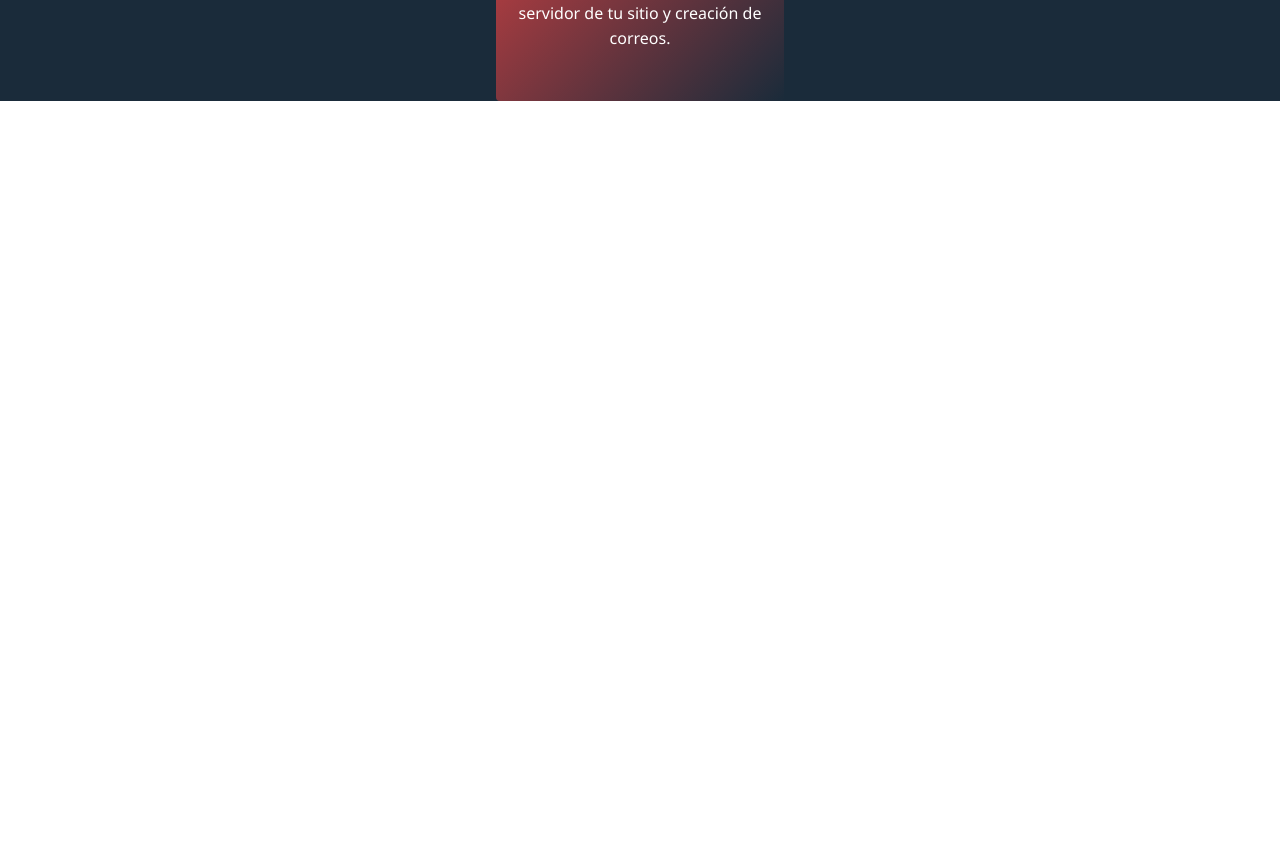
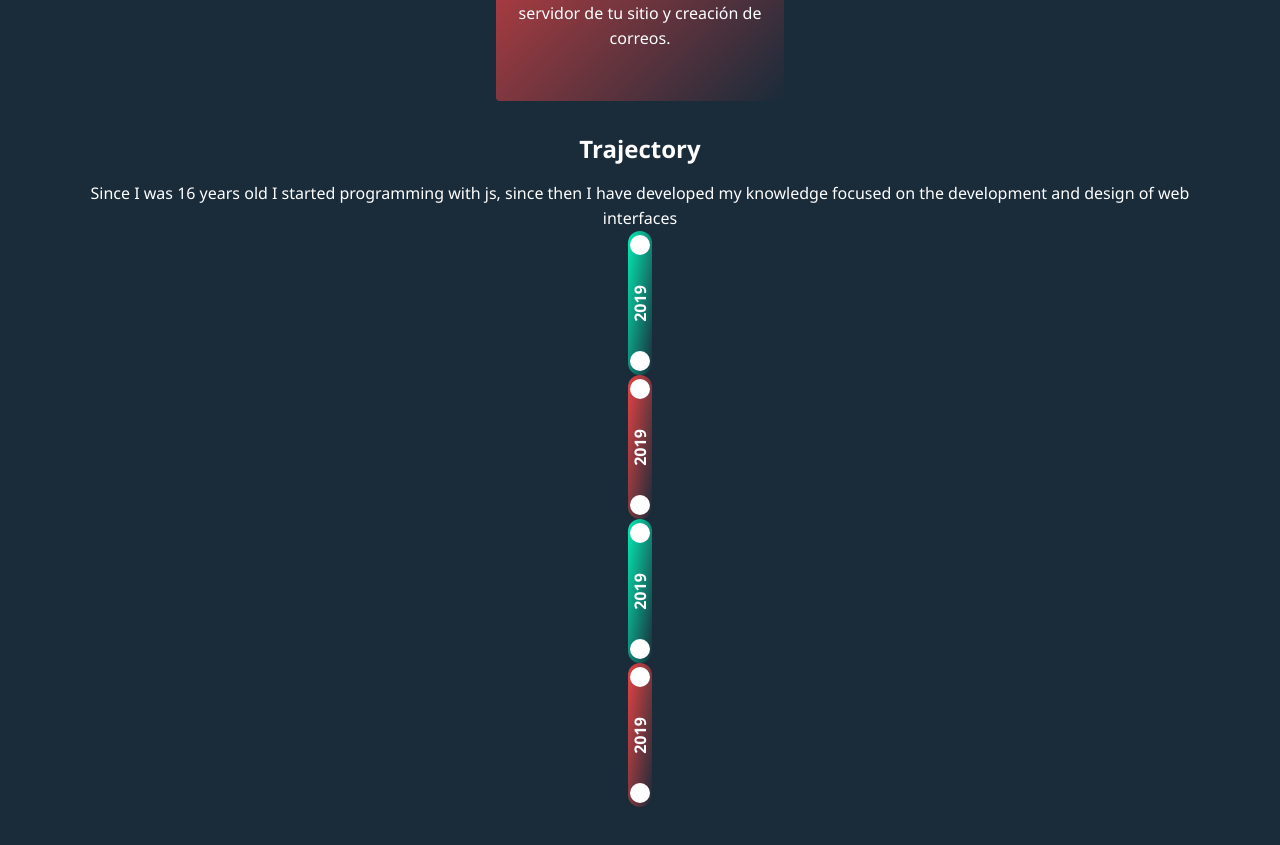
Before and after one commit to jesusrpd/Briefcase, a Next.js app: page / in a window 1280 px wide. Shown: the part 2747-3592 px from the top of the page. Before the commit the page ends 2864 px from the top, so only its background shows below. Built offline with nearby package versions, Linux system fonts and the light colour scheme.

Commit message:
mapa de trajectoria casi termiando

```diff
--- /dev/null
+++ b/components/MapTrajectory.jsx
@@ -0,0 +1,12 @@
+import Year from "./Year";
+
+export default function MapTrajectory () {
+  return(
+    <div className="">
+      <Year year="2019" color="green"/>
+      <Year year="2019" color="red"/>
+      <Year year="2019" color="green"/>
+      <Year year="2019" color="red"/>
+    </div>
+  )
+}
--- /dev/null
+++ b/components/Trajectory.jsx
@@ -0,0 +1,11 @@
+import MapTrajectory from "./MapTrajectory";
+
+export default function Trajectory () {
+  return(
+    <div className="w-full min-h-screen">
+      <h2 className="text-white text-2xl font-bold text-center mb-4 pt-4">Trajectory</h2>
+      <p className="text-white text-center w-11/12 m-auto">Since I was 16 years old I started programming with js, since then I have developed my knowledge focused on the development and design of web interfaces</p>
+      <MapTrajectory/>
+    </div>
+  )
+}
--- /dev/null
+++ b/components/Year.jsx
@@ -0,0 +1,9 @@
+export default function Year ({color, year}) {
+  return(
+    <div className={`w-6 h-36 bg-gradient-to-br from-${color} to-dark rounded-full relative flex items-center justify-center m-auto`}>
+      <div className="w-5 h-5 rounded-full bg-white m-auto absolute top-1"></div>
+      <div className="w-5 h-5 rounded-full bg-white m-auto absolute bottom-1"></div>
+      <p className="text-white -rotate-90 font-bold">{year}</p>
+    </div>
+  )
+}
--- a/pages/index.js
+++ b/pages/index.js
@@ -3,6 +3,7 @@ import Briefcase from '../components/Briefcase';
 import Header from '../components/Header';
 import Menu from '../components/Menu';
 import Service from '../components/Servicios';
+import Trajectory from '../components/Trajectory';
 
 export default function Home () {
   const [menuShow, setMenuShow] = useState(false);
@@ -12,6 +13,7 @@ export default function Home () {
       <Header/>
       <Briefcase/>
       <Service/>
+      <Trajectory/>
       <Menu menuShow={menuShow} setMenuShow={() => setMenuShow(!menuShow)}/>
       {
         menuShow ?
```
